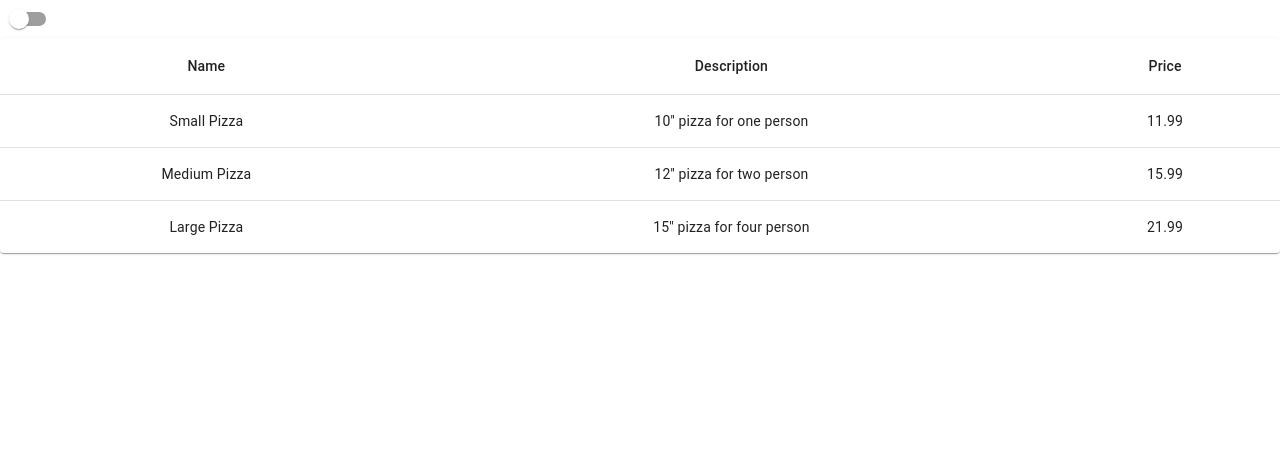
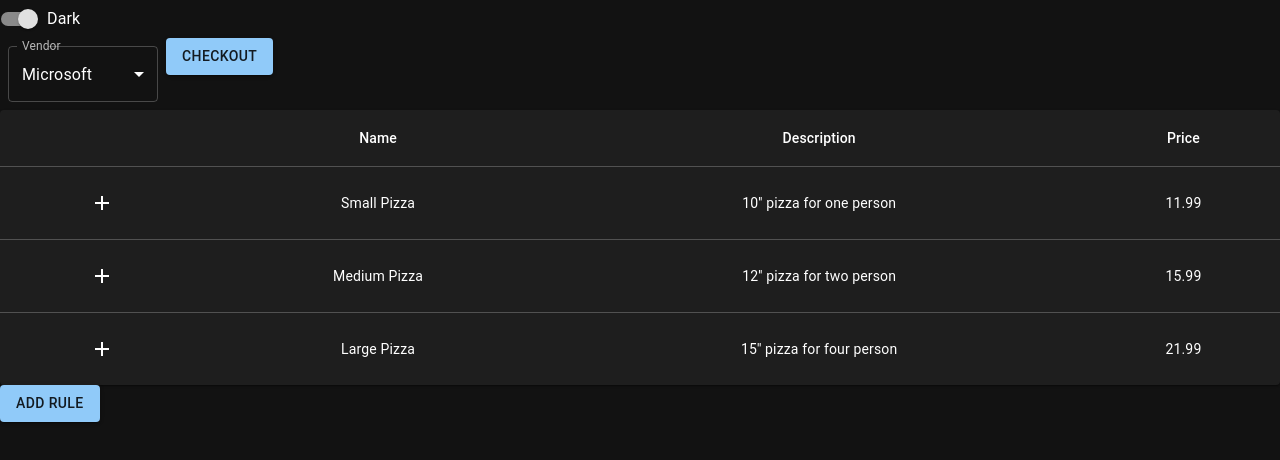
Before and after one commit to quanneprvt/tillpos_react_ts, a React (Create React App) app: page / in a window 1280 px wide. Shown: the top 460 px of the page. Built offline with nearby package versions, Linux system fonts and the light colour scheme.

Commit message:
WIP, TODO: will add price rule

```diff
--- a/package.json
+++ b/package.json
@@ -5,6 +5,7 @@
   "dependencies": {
     "@emotion/react": "^11.5.0",
     "@emotion/styled": "^11.3.0",
+    "@mui/icons-material": "^5.0.4",
     "@mui/material": "^5.0.4",
     "@testing-library/jest-dom": "^5.14.1",
     "@testing-library/react": "^11.2.7",
@@ -15,6 +16,7 @@
     "@types/react-dom": "^17.0.10",
     "react": "^17.0.2",
     "react-dom": "^17.0.2",
+    "react-draggable": "^4.4.4",
     "react-scripts": "4.0.3",
     "typescript": "^4.4.4",
     "web-vitals": "^1.1.2"
--- a/src/App.tsx
+++ b/src/App.tsx
@@ -1,7 +1,7 @@
 import React from "react";
 import Home from "./views/Home";
 import "./App.css";
-import { Switch, Theme } from "@mui/material";
+import { Switch, FormControlLabel, Box } from "@mui/material";
 import { createTheme, ThemeProvider } from "@mui/material/styles";
 
 interface IProps {}
@@ -12,7 +12,7 @@ class App extends React.Component<IProps, IStates> {
   constructor(props: IProps) {
     super(props);
     this.state = {
-      toggleDark: false
+      toggleDark: true
     };
   }
 
@@ -28,17 +28,26 @@ class App extends React.Component<IProps, IStates> {
     });
 
     return (
-      <div>
       <ThemeProvider theme={theme}>
+        <Box
+          color="text.primary"
+          bgcolor="background.default"
+          sx={{ "&": { width: "100vw", height: "100vh" } }}
+        >
+          <FormControlLabel
+            control={
               <Switch
                 checked={this.state.toggleDark}
                 onChange={() => this.handleModeChange()}
                 name="toggleDark"
                 color="default"
               />
+            }
+            label={this.state.toggleDark ? "Dark" : "Light"}
+          />
           <Home />
+        </Box>
       </ThemeProvider>
-      </div>
     );
   }
 }
--- /dev/null
+++ b/src/components/Dialog.tsx
@@ -0,0 +1,45 @@
+import React, { ReactNode } from "react";
+import { Dialog, DialogTitle, Paper, PaperProps } from "@mui/material";
+import Draggable from "react-draggable";
+
+interface IProps {
+  title?: string;
+  content?: ReactNode;
+  handleClose?: () => void;
+  isOpen?: boolean;
+}
+
+function PaperComponent(props: PaperProps) {
+  const nodeRef = React.useRef(null);
+  return (
+    <Draggable
+      handle="#draggable-dialog-title"
+      cancel={'[class*="MuiDialogContent-root"]'}
+      nodeRef={nodeRef}
+    >
+      <Paper {...props} ref={nodeRef}/>
+    </Draggable>
+  );
+}
+
+class DialogComponent extends React.Component<IProps> {
+  onClose() {
+    this.props.handleClose && this.props.handleClose();
+  }
+
+  render() {
+    return (
+      <Dialog
+        onClose={() => this.onClose()}
+        open={!!this.props.isOpen}
+        PaperComponent={PaperComponent}
+        aria-labelledby="draggable-dialog-title"
+      >
+        <DialogTitle style={{ cursor: 'move' }} id="draggable-dialog-title">{this.props.title}</DialogTitle>
+        {this.props.content && this.props.content}
+      </Dialog>
+    );
+  }
+}
+
+export default DialogComponent;
--- /dev/null
+++ b/src/components/List.tsx
@@ -0,0 +1,18 @@
+import React, { ReactNode } from "react";
+import { List } from "@mui/material";
+
+interface IProps {
+  items?: ReactNode[];
+}
+
+class ListComponent extends React.Component<IProps> {
+  render() {
+    return (
+      <List>
+        {this.props.items}
+      </List>
+    );
+  }
+}
+
+export default ListComponent;
--- /dev/null
+++ b/src/components/ListItemCollapse.tsx
@@ -0,0 +1,46 @@
+import React, { ReactNode } from "react";
+import { Collapse, List, ListItemButton, ListItem } from "@mui/material";
+import ExpandLess from "@mui/icons-material/ExpandLess";
+import ExpandMore from "@mui/icons-material/ExpandMore";
+
+interface IProps {
+  header?: ReactNode;
+  items?: ReactNode;
+}
+
+interface IStates {
+  isOpen: boolean;
+}
+
+class ListItemCollapseComponent extends React.Component<IProps, IStates> {
+  constructor(props: IProps) {
+    super(props);
+    this.state = {
+      isOpen: false
+    };
+  }
+
+  handleClick() {
+    this.setState({ isOpen: !this.state.isOpen });
+  }
+
+  render() {
+    return (
+      <>
+        <ListItemButton onClick={() => this.handleClick()}>
+          {this.props.header}
+          {this.state.isOpen ? <ExpandLess /> : <ExpandMore />}
+        </ListItemButton>
+        <Collapse in={this.state.isOpen} timeout="auto" unmountOnExit>
+          <List component="div" disablePadding>
+            <ListItem>
+              {this.props.items}
+            </ListItem>
+          </List>
+        </Collapse>
+      </>
+    );
+  }
+}
+
+export default ListItemCollapseComponent;
--- /dev/null
+++ b/src/components/Select.tsx
@@ -0,0 +1,67 @@
+import React from "react";
+import {
+  Select,
+  MenuItem,
+  FormControl,
+  InputLabel,
+  SelectChangeEvent
+} from "@mui/material";
+
+interface IData {
+  text: string;
+  value: string;
+}
+
+interface IProps {
+  data?: Array<IData>;
+  onSelect?: (params: string) => void;
+  label?: string;
+  selected?: string;
+}
+
+interface IStates {
+  selectValue: string;
+}
+
+class SelectComponent extends React.Component<IProps, IStates> {
+  constructor(props: IProps) {
+    super(props);
+    this.state = {
+      selectValue: this.props.data ? this.props.data[0].value : ""
+    };
+  }
+
+  onSelect(evt: SelectChangeEvent<string>) {
+    const selected =
+      this.props.data &&
+      this.props.data.find((itm) => itm.value === evt.target.value);
+    this.setState({selectValue: selected ? selected.value : ""});
+    this.props.onSelect && this.props.onSelect(selected ? selected.value : "");
+  }
+
+  render() {
+    return (
+      <FormControl sx={{ m: 1, minWidth: 150 }}>
+        <InputLabel id="demo-simple-select-label">
+          {this.props.label}
+        </InputLabel>
+        <Select
+          labelId="demo-simple-select-label"
+          id="demo-simple-select"
+          value={this.state.selectValue}
+          label="Age"
+          onChange={(evt) => this.onSelect(evt)}
+        >
+          {this.props.data &&
+            this.props.data.map((item) => (
+              <MenuItem value={item.value} key={item.value}>
+                {item.text}
+              </MenuItem>
+            ))}
+        </Select>
+      </FormControl>
+    );
+  }
+}
+
+export default SelectComponent;
--- a/src/components/Table.tsx
+++ b/src/components/Table.tsx
@@ -6,14 +6,21 @@ import {
   TableContainer,
   TableHead,
   TableRow,
-  Paper
+  Paper,
+  IconButton
 } from "@mui/material";
-import { ITableProps } from "../types/table";
+import AddIcon from "@mui/icons-material/Add";
+import { IItemAdd } from "../types/Table";
 
-class TableComponent extends React.Component<ITableProps> {
+interface IProps {
+  data?: Array<any>;
+  isAddable?: boolean;
+  onAddItem?: (params: IItemAdd) => void;
+}
+
+class TableComponent extends React.Component<IProps> {
   headers: Array<string>;
-
-  constructor(props: ITableProps) {
+  constructor(props: IProps) {
     super(props);
     this.headers = this.getDistinctField();
   }
@@ -28,12 +35,17 @@ class TableComponent extends React.Component<ITableProps> {
     return [...Array.from(new Set(arr))];
   }
 
+  onAddItem(item: IItemAdd) {
+    this.props.onAddItem && this.props.onAddItem(item);
+  }
+
   render() {
     return (
       <TableContainer component={Paper}>
         <Table sx={{ minWidth: 200 }} aria-label="simple table">
           <TableHead>
             <TableRow>
+              {this.props.isAddable ? <TableCell></TableCell> : null}
               {this.headers.map((header, index) => (
                 <TableCell
                   align="center"
@@ -52,6 +64,17 @@ class TableComponent extends React.Component<ITableProps> {
                   key={rowIndex}
                   sx={{ "&:last-child td, &:last-child th": { border: 0 } }}
                 >
+                  {this.props.isAddable ? (
+                    <TableCell align="center">
+                      <IconButton
+                        onClick={() =>
+                          this.onAddItem({ id: rowIndex, item: row })
+                        }
+                      >
+                        <AddIcon></AddIcon>
+                      </IconButton>
+                    </TableCell>
+                  ) : null}
                   {this.headers.map((header, valueIndex) => (
                     <TableCell align="center" key={valueIndex}>
                       {row[header]}
--- a/src/constants/index.tsx
+++ b/src/constants/index.tsx
@@ -1,4 +1,4 @@
-import { IProductData } from "../types/constants";
+import { IProductData, IVendorData } from "../types/constants";
 
 const tableData: Array<IProductData> = [
   {
@@ -18,4 +18,19 @@ const tableData: Array<IProductData> = [
   }
 ];
 
-export { tableData };
+const vendorData: Array<IVendorData> = [
+  {
+    text: "Microsoft",
+    value: "microsoft"
+  },
+  {
+    text: "Amazon",
+    value: "amazon"
+  },
+  {
+    text: "Facebook",
+    value: "facebook"
+  }
+];
+
+export { tableData, vendorData };
--- /dev/null
+++ b/src/modules/ProductCheckout.tsx
@@ -0,0 +1,141 @@
+import React from "react";
+import Table from "../components/Table";
+import Select from "../components/Select";
+import Dialog from "../components/Dialog";
+import List from "../components/List";
+import ListItemCollapse from "../components/ListItemCollapse";
+import { tableData, vendorData } from "../constants/index";
+import { Button, Container, ListItemText } from "@mui/material";
+import { IItemAdd } from "../types/Table";
+
+interface IItemProduct extends IItemAdd {
+  count: number;
+}
+
+interface IItemsCheckout {
+  vendor: string;
+  items: Array<IItemProduct>;
+}
+
+interface IProps {}
+
+interface IStates {
+  isDialogOpen: boolean;
+}
+
+class ProductCheckout extends React.Component<IProps, IStates> {
+  addedItem: Array<IItemsCheckout>;
+  selectedVendor: string | undefined;
+  constructor(props: IProps) {
+    super(props);
+    this.state = {
+      isDialogOpen: false
+    };
+    this.addedItem = [];
+    this.selectedVendor = vendorData[0].value;
+  }
+
+  openCheckoutDialog() {
+    this.setState({ isDialogOpen: true });
+  }
+
+  closeCheckoutDialog() {
+    this.setState({ isDialogOpen: false });
+  }
+
+  addItemVendor(item: IItemAdd) {
+    const itemProduct: IItemProduct = {
+      count: 1,
+      ...item
+    };
+    const itemsCheckout: IItemsCheckout = {
+      vendor: this.selectedVendor || "",
+      items: [itemProduct]
+    };
+    this.addedItem.push(itemsCheckout);
+  }
+
+  addItemProduct(item: IItemAdd, index: number) {
+    const itemCheckout: IItemsCheckout = this.addedItem[index];
+    const itemProductIndex = itemCheckout.items.findIndex(
+      (itm) => itm.id === item.id
+    );
+    if (itemProductIndex === -1) {
+      const itemProduct: IItemProduct = {
+        count: 1,
+        ...item
+      };
+      itemCheckout.items.push(itemProduct);
+    } else {
+      const itemProduct: IItemProduct = itemCheckout.items[itemProductIndex];
+      itemProduct.count += 1;
+    }
+  }
+
+  onAddItem(item: IItemAdd) {
+    const index = this.addedItem.findIndex(
+      (itm) => itm.vendor === this.selectedVendor
+    );
+    if (index === -1) {
+      this.addItemVendor(item);
+    } else {
+      this.addItemProduct(item, index);
+    }
+  }
+
+  onVendorSelect(vendor: string) {
+    this.selectedVendor = vendorData.find((vd) => vd.value === vendor)?.value;
+  }
+
+  render() {
+    return (
+      <div>
+        <Select
+          data={vendorData}
+          label="Vendor"
+          onSelect={(vendor) => this.onVendorSelect(vendor)}
+          selected={vendorData[0].value}
+        />
+        <Button variant="contained" onClick={() => this.openCheckoutDialog()}>
+          Checkout
+        </Button>
+        <Table
+          data={tableData}
+          isAddable={true}
+          onAddItem={(item) => this.onAddItem(item)}
+        />
+        <Button variant="contained" onClick={() => this.openCheckoutDialog()}>
+          Add Rule
+        </Button>
+        <Dialog
+          isOpen={this.state.isDialogOpen}
+          handleClose={() => this.closeCheckoutDialog()}
+          title="Product Checkout"
+          content={
+            <Container>
+              <List
+                items={this.addedItem.map((itemCheckout, index) => (
+                  <ListItemCollapse
+                    key={index}
+                    header={<ListItemText sx={{"&": {textTransform: "capitalize"}}}>{itemCheckout.vendor}</ListItemText>}
+                    items={
+                      <Table
+                        data={itemCheckout.items.map((itemCheckout) => ({
+                          amount: itemCheckout.count,
+                          name: itemCheckout.item.name,
+                          price: itemCheckout.item.price
+                        }))}
+                      />
+                    }
+                  />
+                ))}
+              />
+            </Container>
+          }
+        />
+      </div>
+    );
+  }
+}
+
+export default ProductCheckout;
--- a/src/views/Home.tsx
+++ b/src/views/Home.tsx
@@ -1,10 +1,9 @@
 import React from "react";
-import Table from "../components/Table";
-import { tableData } from "../constants/index";
+import ProductCheckout from "../modules/ProductCheckout";
 
 class Home extends React.Component {
   render() {
-    return <Table data={tableData} />;
+    return <ProductCheckout />;
   }
 }
 
```
Also changed, not shown: src/types/constants.tsx (+6 -1 lines), src/types/table.tsx (+4 -3 lines), 1 other file (tests, documents, lock files or other folders). Lines whose indentation alone changed are shown as unchanged.
